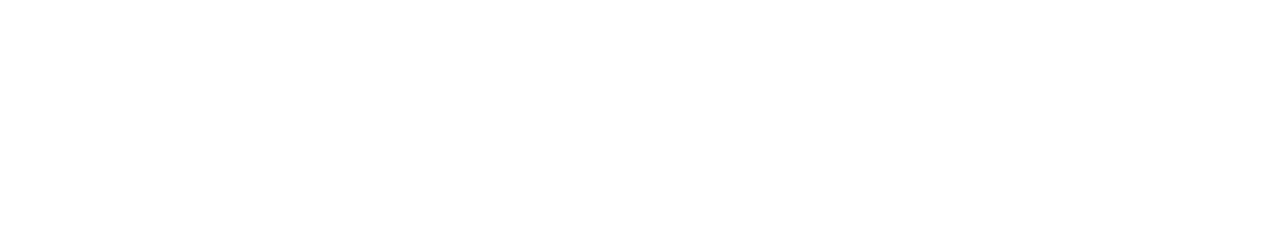
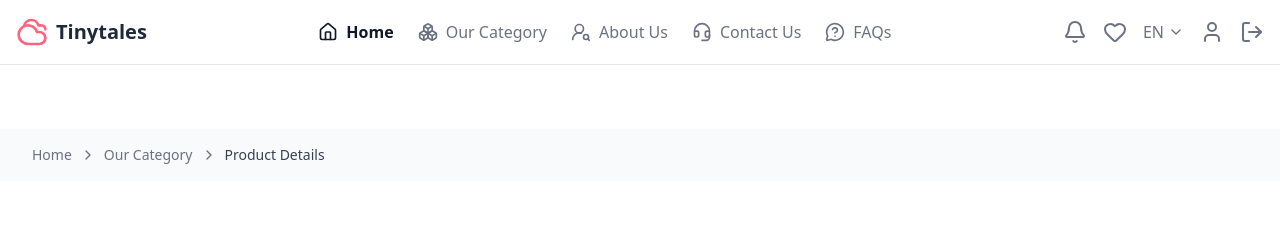
Before and after one commit to Amrwaheed72/auth-flow, a Next.js app: page / in a window 1280 px wide. Before the commit this address had no page. Shown: the top 227 px of the page. Built offline with nearby package versions, Linux system fonts and the light colour scheme; no server answers; grey boxes are pictures that could not be loaded.

Commit message:
fix auth bug and modified routes

```diff
--- a/app/auth/login/page.tsx
+++ b/app/(auth)/login/page.tsx
@@ -17,7 +17,7 @@ const Page = () => {
     useEffect(() => {
         const token = localStorage.getItem('authToken');
         if (token) {
-            router.push('/main/dashboard');
+            router.push('/dashboard');
         }
     }, [router]);
     const handleSubmit = async (e: FormEvent) => {
@@ -35,7 +35,7 @@ const Page = () => {
 
             localStorage.setItem('UserData', JSON.stringify(data.data));
             localStorage.setItem('authToken', data.data.token);
-            router.push('/main/dashboard');
+            router.push('/dashboard');
             toast.success(data.message || 'logged in successfully');
         } catch (err: unknown) {
             if (err instanceof Error) {
--- a/app/auth/register/page.tsx
+++ b/app/(auth)/register/page.tsx
@@ -44,7 +44,7 @@ const Page = () => {
                 localStorage.setItem('UserData', JSON.stringify(userData));
             }
             toast('Please verify your Email Address, check your inbox');
-            router.push('/auth/verify');
+            router.push('/verify');
         } catch (err: unknown) {
             if (err instanceof Error) {
                 setError(err.message);
--- a/app/auth/verify/page.tsx
+++ b/app/(auth)/verify/page.tsx
@@ -17,7 +17,7 @@ const VerifyPage = () => {
         setIsLoading(true);
         try {
             await verifyUser({ code });
-            router.push('/auth/login');
+            router.push('/login');
             toast('Email Verified successfully, please login');
         } catch (err: unknown) {
             if (err instanceof Error) {
--- a/app/main/dashboard/page.tsx
+++ b/app/(main)/dashboard/page.tsx
@@ -11,7 +11,7 @@ const DashboardPage = () => {
         const user = localStorage.getItem('UserData');
         const token = localStorage.getItem('authToken');
         if (!token) {
-            router.push('/auth/login');
+            router.push('/login');
             return;
         }
         setName(user ? JSON.parse(user).name.split(' ')[0] : '');
--- a/app/auth/layout.tsx
+++ /dev/null
@@ -1,11 +0,0 @@
-export default function AuthLayout({
-    children,
-}: {
-    children: React.ReactNode;
-}) {
-    return (
-        <div className="flex min-h-screen items-center justify-center bg-gray-50">
-            {children}
-        </div>
-    );
-}
--- a/app/page.tsx
+++ /dev/null
@@ -1,12 +0,0 @@
-'use client';
-import { useRouter } from 'next/navigation';
-import { useEffect } from 'react';
-
-const Page = () => {
-    const router = useRouter();
-    useEffect(() => {
-        router.push('/main');
-    }, [router]);
-};
-
-export default Page;
--- a/app/ui/BottomNav.tsx
+++ b/app/ui/BottomNav.tsx
@@ -15,17 +15,17 @@ import {
 import React from 'react';
 
 const mainNavLinks = [
-    { href: '/main', label: 'Home', icon: <House /> },
-    { href: '/main/our-category', label: 'Category', icon: <Boxes /> },
-    { href: '/main/about-us', label: 'About', icon: <UserRoundSearch /> },
-    { href: '/main/contact-us', label: 'Contact', icon: <Headset /> },
-    { href: '/main/faqs', label: 'FAQs', icon: <MessageCircleQuestionMark /> },
+    { href: '/', label: 'Home', icon: <House /> },
+    { href: '/our-category', label: 'Category', icon: <Boxes /> },
+    { href: '/about-us', label: 'About', icon: <UserRoundSearch /> },
+    { href: '/contact-us', label: 'Contact', icon: <Headset /> },
+    { href: '/faqs', label: 'FAQs', icon: <MessageCircleQuestionMark /> },
 ];
 
 const personalNavLinks = [
-    { href: '/main/notifications', label: 'Alerts', icon: <Bell /> },
-    { href: '/main/favorites', label: 'Favorites', icon: <Heart /> },
-    { href: '/main/dashboard', label: 'Profile', icon: <User /> },
+    { href: '/notifications', label: 'Alerts', icon: <Bell /> },
+    { href: '/favorites', label: 'Favorites', icon: <Heart /> },
+    { href: '/dashboard', label: 'Profile', icon: <User /> },
 ];
 
 const BottomNav = () => {
--- a/app/ui/MobileNav.tsx
+++ b/app/ui/MobileNav.tsx
@@ -14,11 +14,11 @@ import {
 import React from 'react';
 
 const navLinks = [
-    { href: '/main', label: 'Home', icon: <House /> },
-    { href: '/main/our-category', label: 'Our Category', icon: <Boxes /> },
-    { href: '/main/about-us', label: 'About Us', icon: <UserRoundSearch /> },
-    { href: '/main/contact-us', label: 'Contact Us', icon: <Headset /> },
-    { href: '/main/faqs', label: 'FAQs', icon: <MessageCircleQuestionMark /> },
+    { href: '/', label: 'Home', icon: <House /> },
+    { href: '/our-category', label: 'Our Category', icon: <Boxes /> },
+    { href: '/about-us', label: 'About Us', icon: <UserRoundSearch /> },
+    { href: '/contact-us', label: 'Contact Us', icon: <Headset /> },
+    { href: '/faqs', label: 'FAQs', icon: <MessageCircleQuestionMark /> },
 ];
 
 interface MobileNavProps {
--- a/app/ui/Navbar.tsx
+++ b/app/ui/Navbar.tsx
@@ -23,11 +23,11 @@ import { logout } from '../services/api';
 import { toast } from 'sonner';
 
 export const navLinks = [
-    { href: '/main', label: 'Home', icon: <House /> },
-    { href: '/main/our-category', label: 'Our Category', icon: <Boxes /> },
-    { href: '/main/about-us', label: 'About Us', icon: <UserRoundSearch /> },
-    { href: '/main/contact-us', label: 'Contact Us', icon: <Headset /> },
-    { href: '/main/faqs', label: 'FAQs', icon: <MessageCircleQuestionMark /> },
+    { href: '/', label: 'Home', icon: <House /> },
+    { href: '/our-category', label: 'Our Category', icon: <Boxes /> },
+    { href: '/about-us', label: 'About Us', icon: <UserRoundSearch /> },
+    { href: '/contact-us', label: 'Contact Us', icon: <Headset /> },
+    { href: '/faqs', label: 'FAQs', icon: <MessageCircleQuestionMark /> },
 ];
 
 const Navbar = () => {
@@ -46,7 +46,7 @@ const Navbar = () => {
         } finally {
             localStorage.removeItem('authToken');
             localStorage.removeItem('user');
-            router.push('/auth/login');
+            router.push('/login');
         }
     };
 
```
Also changed, not shown: app/(main)/layout.tsx (renamed from app/main/layout.tsx), app/(main)/page.tsx (renamed from app/main/page.tsx), vercel.json.
